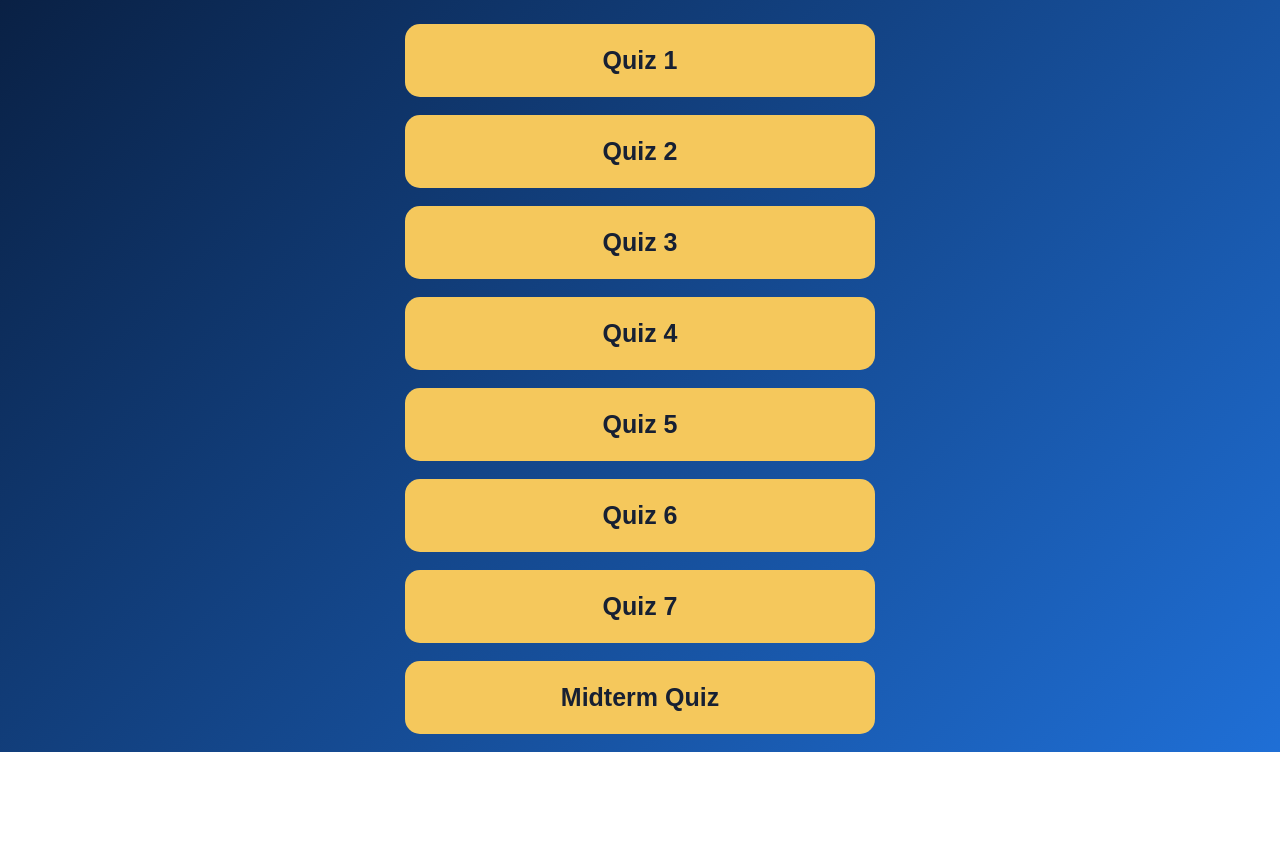
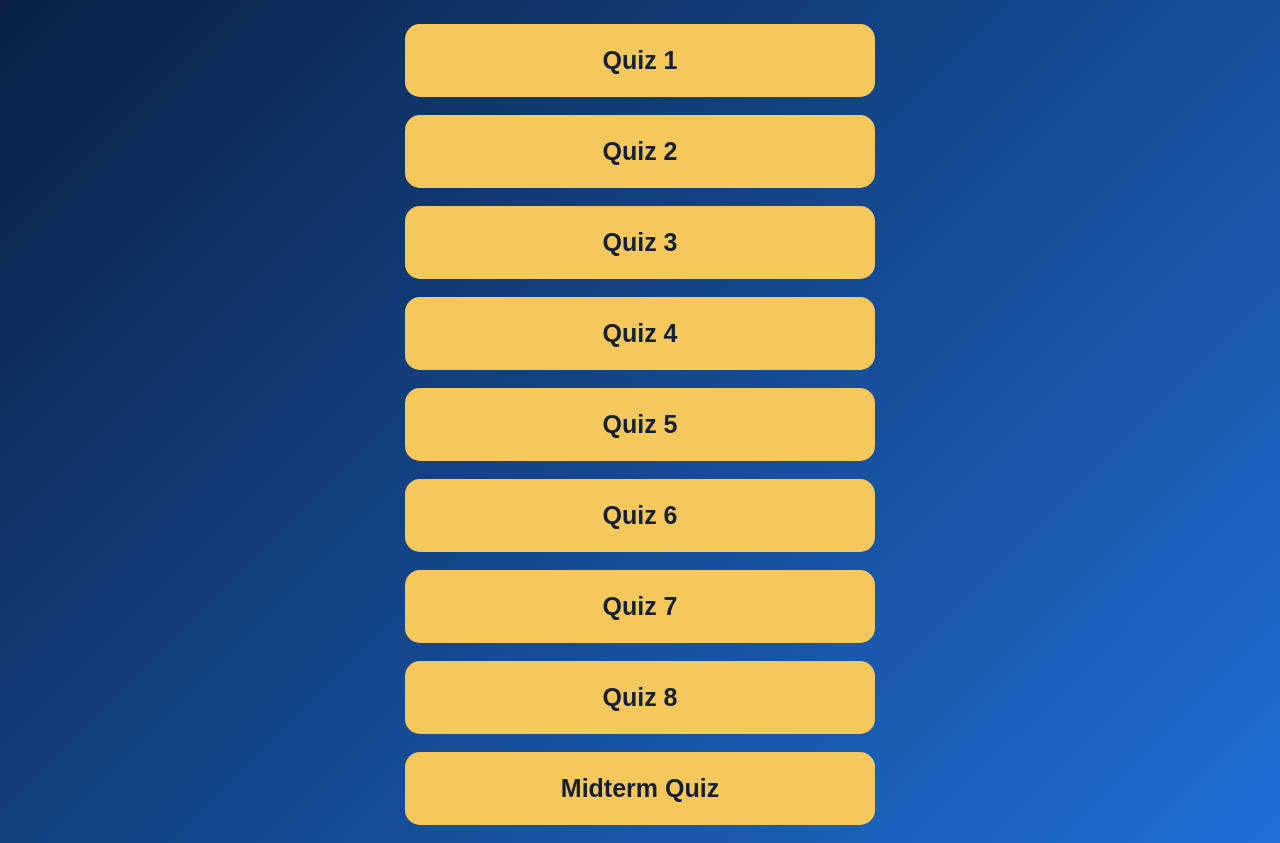
Before and after one commit to centerjust4u-creator/Int.-Law, a plain HTML site: page index.html in a window 1280 px wide. Shown: the part 145-988 px from the top of the page. Before the commit the page ends 897 px from the top, so only its background shows below. Drawn offline with Linux system fonts and the light colour scheme.

Commit message:
Add link to Quiz 8 in index.html

```diff
--- a/index.html
+++ b/index.html
@@ -64,6 +64,7 @@
     <a href="quiz-5/">Quiz 5</a>
     <a href="quiz-6/">Quiz 6</a>
     <a href="quiz-7/">Quiz 7</a>
+    <a href="quiz-8/">Quiz 8</a>
 
     <a href="midterm-quiz/">Midterm Quiz</a>
 
```
